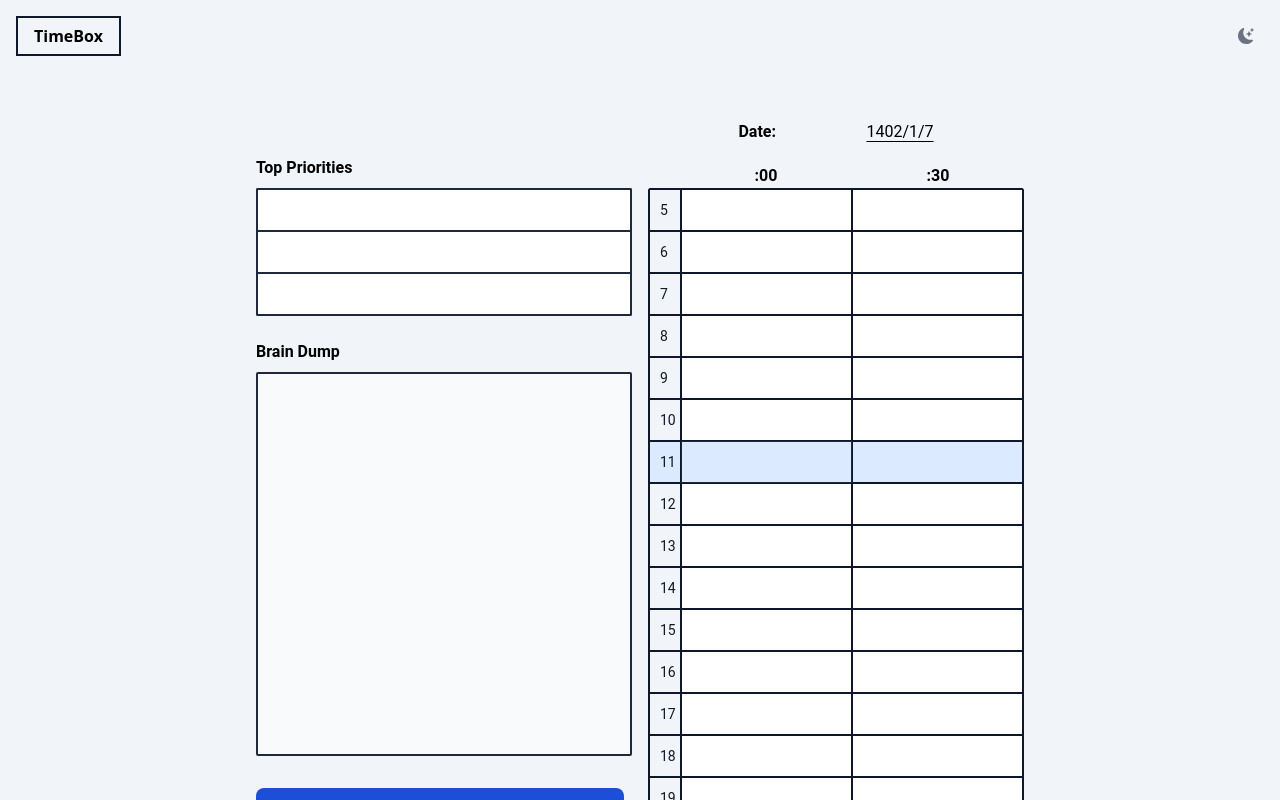
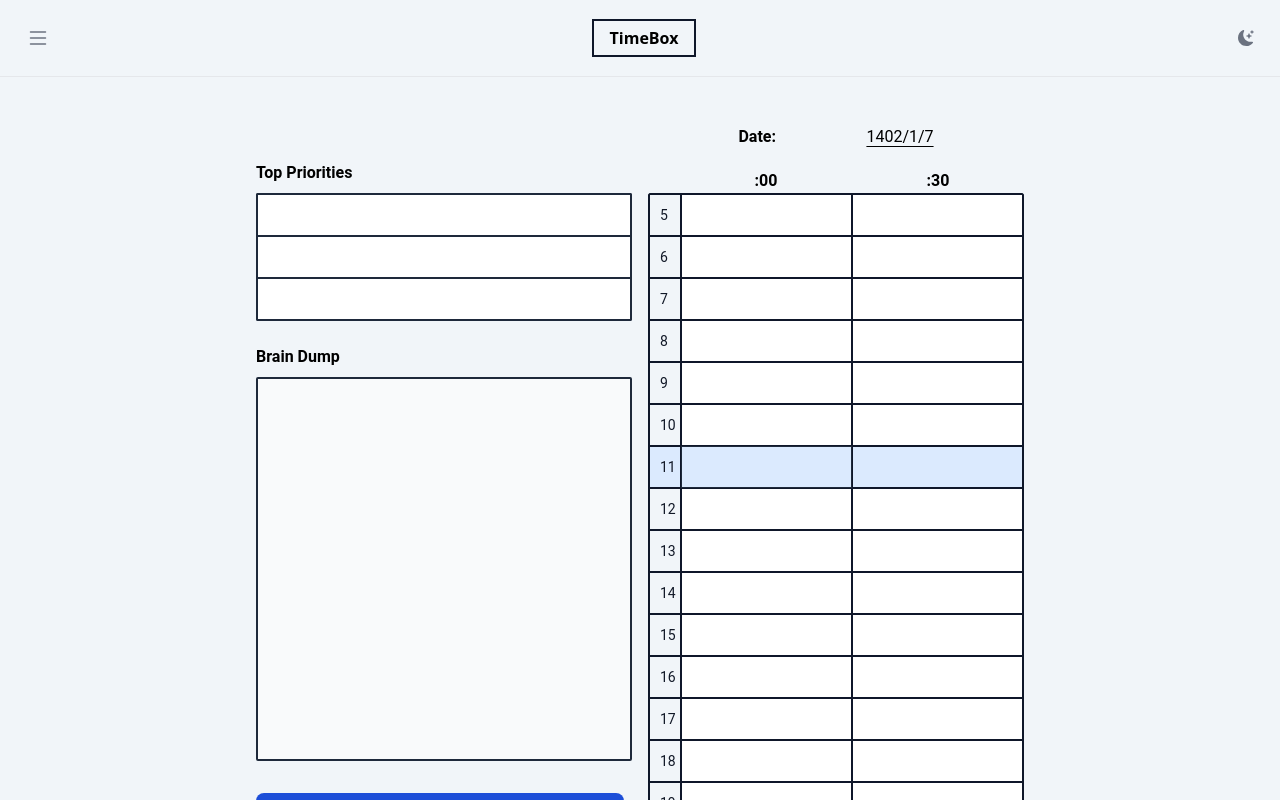
Before and after one commit to UNHOTOfficial/TimeBox, a Next.js app: page / in a window 1280 px wide. Shown: the top 800 px of the page. Built offline with nearby package versions, Linux system fonts and the light colour scheme.

Commit message:
Minor fixes.

```diff
--- a/components/BrainDump.tsx
+++ b/components/BrainDump.tsx
@@ -33,7 +33,7 @@
         Brian Dump
       </label>
       <textarea
-        className="resize-none w-full mt-2 block text-gray-900 border-2 border-slate-800 rounded-sm bg-gray-50 h-96 dark:bg-slate-700 dark:border-slate-300 dark:text-slate-100"
+        className="resize-none w-full mt-2 p-2.5 block text-gray-900 border-2 border-slate-800 rounded-sm bg-gray-50 h-96 dark:bg-slate-700 dark:border-slate-300 dark:text-slate-100"
         name="0"
         id="brainDump"
         defaultValue={formData[0]}
--- a/components/Footer.tsx
+++ b/components/Footer.tsx
@@ -3,7 +3,7 @@
 
 export default function Footer() {
   return (
-    <div className="border-t-2 border-slate-800 py-4 flex flex-col text-sm items-center">
+    <div className="border text-slate-600 py-4 flex flex-col text-sm items-center dark:text-slate-400">
       <ul>
         <li className="flex items-center">
           Made With
--- a/components/Header.tsx
+++ b/components/Header.tsx
@@ -1,14 +1,32 @@
 "use client";
 
 import handleDarkMode from "@/services/DarkMode";
+import Link from "next/link";
 import React from "react";
 
 export default function Header() {
   return (
-    <div className="flex justify-between items-center p-4">
-      <span className="border-2 border-slate-900 px-4 py-1.5 font-bold  dark:border-slate-100">
-        TimeBox
-      </span>
+    <div className="flex justify-between items-center p-4 border-b">
+      <button className="text-gray-500 dark:text-gray-400 hover:bg-gray-100 dark:hover:bg-gray-700 focus:outline-none focus:ring-4 focus:ring-gray-200 dark:focus:ring-gray-700 rounded-lg text-sm p-2.5">
+        <svg
+          xmlns="http://www.w3.org/2000/svg"
+          width={24}
+          height={24}
+          fill="currentColor"
+          className="bi bi-list"
+          viewBox="0 0 16 16"
+        >
+          <path
+            fillRule="evenodd"
+            d="M2.5 12a.5.5 0 0 1 .5-.5h10a.5.5 0 0 1 0 1H3a.5.5 0 0 1-.5-.5zm0-4a.5.5 0 0 1 .5-.5h10a.5.5 0 0 1 0 1H3a.5.5 0 0 1-.5-.5zm0-4a.5.5 0 0 1 .5-.5h10a.5.5 0 0 1 0 1H3a.5.5 0 0 1-.5-.5z"
+          />
+        </svg>
+      </button>
+      <Link href="/">
+        <span className="border-2 border-slate-900 px-4 py-1.5 font-bold  dark:border-slate-100">
+          TimeBox
+        </span>
+      </Link>
       <label className="sr-only" htmlFor="darkModeToggle">
         Change Theme
       </label>
--- a/components/Hours.tsx
+++ b/components/Hours.tsx
@@ -96,7 +96,7 @@
   ];
 
   return (
-    <div className="border border-slate-900 rounded-sm">
+    <div className="border border-slate-900 rounded-sm dark:border-slate-200">
       {hours.map((hour) => (
         <TextInputs
           key={hour}
--- a/components/TextInputs.tsx
+++ b/components/TextInputs.tsx
@@ -19,7 +19,7 @@
     <ul className="flex">
       <li>
         <span
-          className="w-8 text-gray-900 text-sm rounded-x-sm block p-2.5 border border-slate-900 dark:bg-slate-700 dark:text-slate-100 bg-blue-100"
+          className="w-8 text-gray-900 text-sm rounded-x-sm block p-2.5 border border-slate-900 dark:text-slate-100 bg-blue-100 dark:border-slate-300 dark:bg-slate-800"
           id="hourInput"
         >
           {hour}
@@ -34,7 +34,7 @@
           onChange={handleInputChange}
           defaultValue={formData[name]}
           onClick={handleClick}
-          className="w-full text-gray-900 text-sm block p-2.5 bg-blue-100 dark:bg-slate-800 border border-slate-800 dark:text-slate-100"
+          className="w-full text-gray-900 text-sm block p-2.5 bg-blue-100 dark:bg-slate-800 border border-slate-800 dark:text-slate-100 dark:border-slate-300"
         />
       </li>
 
@@ -46,14 +46,14 @@
           onChange={handleInputChange}
           defaultValue={formData[name + 0.5]}
           onClick={handleClick}
-          className="w-full text-gray-900 text-sm block p-2.5  dark:bg-slate-700 bg-blue-100 border border-slate-900 dark:text-slate-100"
+          className="w-full text-gray-900 text-sm block p-2.5   bg-blue-100 border border-slate-900 dark:text-slate-100 dark:border-slate-300 dark:bg-slate-800"
         />
       </li>
     </ul>
   ) : (
     <ul className="flex">
       <li>
-        <span className="w-8 text-gray-900 text-sm rounded-x-sm block p-2.5 border border-slate-900 dark:bg-slate-700 dark:text-slate-100">
+        <span className="w-8 text-gray-900 text-sm rounded-x-sm block p-2.5 border border-slate-900 dark:bg-slate-700 dark:text-slate-300 dark:border-slate-100">
           {hour}
         </span>
       </li>
@@ -66,7 +66,7 @@
           onChange={handleInputChange}
           defaultValue={formData[name]}
           onClick={handleClick}
-          className="w-full text-gray-900 text-sm block p-2.5  dark:bg-slate-700 border border-slate-900 dark:text-slate-100"
+          className="w-full text-gray-900 text-sm block p-2.5  dark:bg-slate-700 border border-slate-900 dark:text-slate-100 dark:border-slate-300"
         />
       </li>
 
@@ -78,7 +78,7 @@
           onChange={handleInputChange}
           defaultValue={formData[name + 0.5]}
           onClick={handleClick}
-          className="w-full text-gray-900 text-sm block p-2.5  dark:bg-slate-700  border border-slate-900 dark:text-slate-100"
+          className="w-full text-gray-900 text-sm block p-2.5  dark:bg-slate-700  border border-slate-900 dark:text-slate-100 dark:border-slate-300"
         />
       </li>
     </ul>
```
